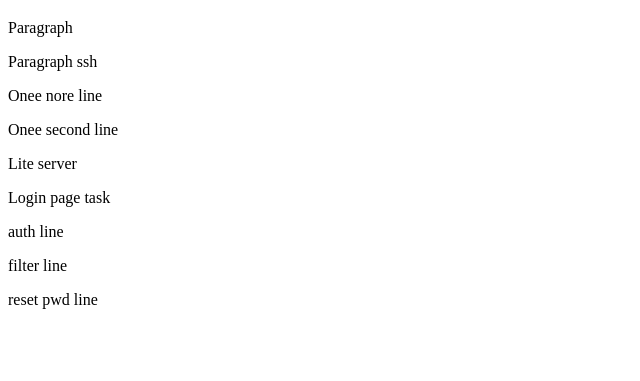
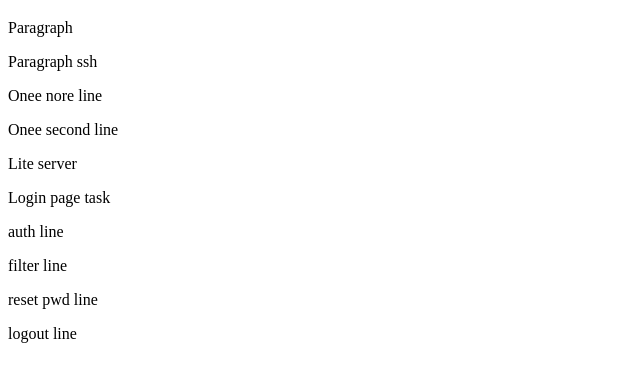
Before and after one commit to kochuveetils/gittest, a website: page index.html in a window 1280 px wide. Shown: the part 87-468 px from the top of the page, without its empty margins (0-640 px from the left). Drawn offline with Linux system fonts and the light colour scheme.

Commit message:
logout and merged with changes from reset

```diff
--- a/index.html
+++ b/index.html
@@ -21,6 +21,7 @@
     <p>auth line</p>
     <p>filter line</p>
     <p>reset pwd line</p>
+    <p>logout line</p>
 </body>
 
 </html>
```
